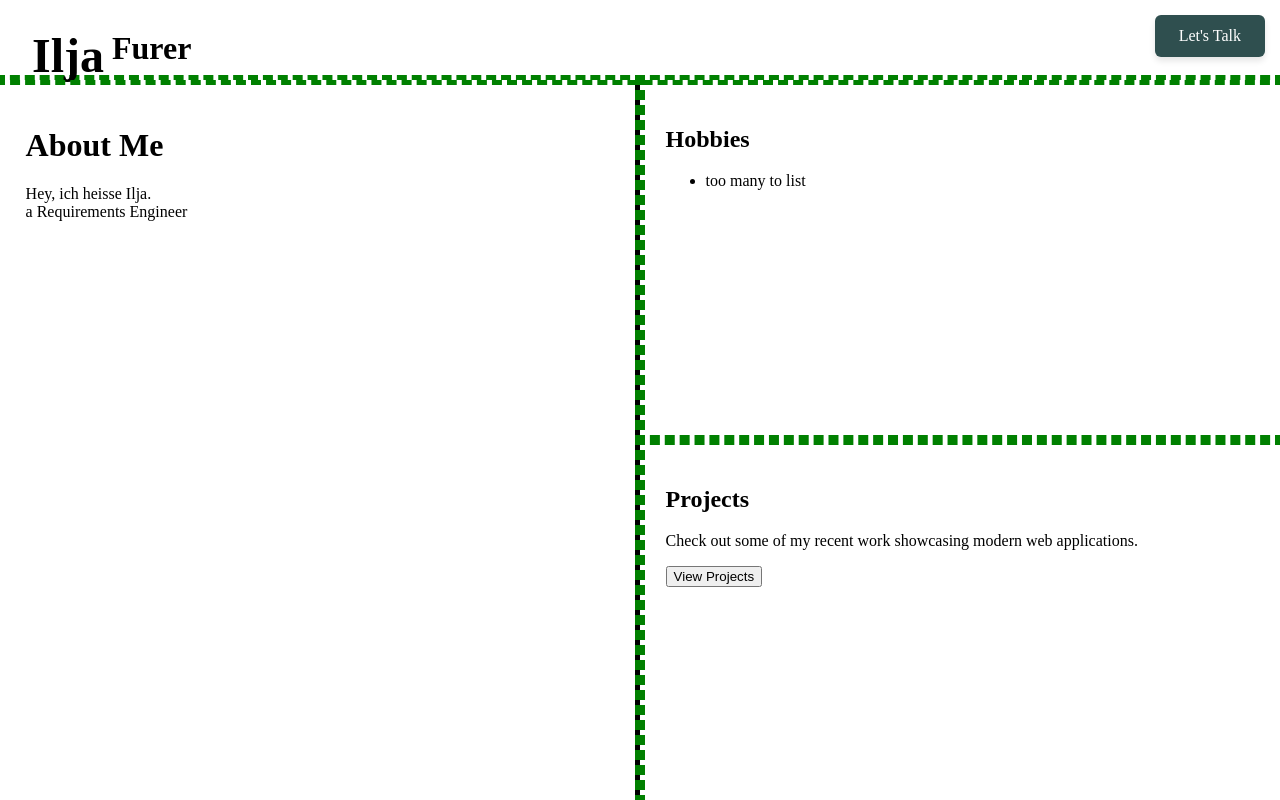
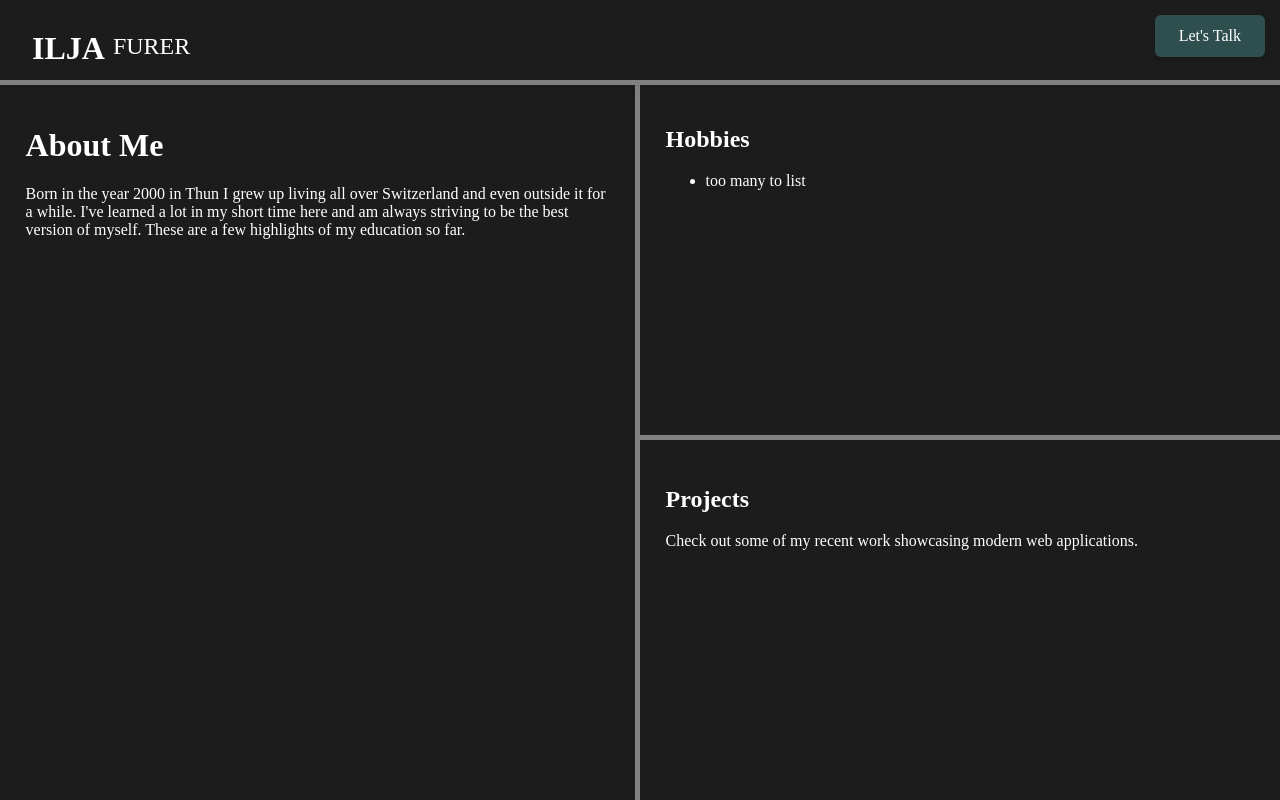
Before and after one commit to Ilja-Furer/Portfolio_Page, an Angular app: page / in a window 1280 px wide. Built offline with nearby package versions, Linux system fonts and the light colour scheme.

Commit message:
added funcitonality to the sections on the page. TODO: Add content to each section; Rework look of website

```diff
--- a/src/app/app.component.css
+++ b/src/app/app.component.css
@@ -1,3 +1,8 @@
+.no-scroll {
+  overflow: hidden;
+  height: 100%;
+}
+
 /* Overlay sliding animation */
 .overlay {
   position: fixed;
@@ -21,30 +26,41 @@
 
 /* Name container - starts in the center */
 .name-container {
+  text-align: center;
   position: fixed;
   top: 50%;
   left: 50%;
   transform: translate(-50%, -50%);
-  text-align: center;
-  transition: opacity 0.5s ease-in-out, transform 0.5s ease-in-out;
-  z-index: 5;
+  transition: transform 0.5s ease-in-out, opacity 0.5s ease-in-out;
 }
 
-/* Name styling */
 h1.name {
   margin: 0;
-  font-size: 4rem; /* Initial size for both names */
   line-height: 1;
-  color: black;
   display: flex;
+  justify-content: center;
+  align-items: flex-end;  /* Aligns the baseline of the names */
   gap: 0.5rem;
-  transition: all 0.5s ease-in-out;
+}
+
+/* First Name - Larger and Lower */
+.first-name {
+  font-size: 4rem;
+  font-weight: 700;
+  line-height: 1;  /* Prevents extra spacing */
+}
+
+/* Last Name - Smaller and Slightly Raised */
+.last-name {
+  font-size: 2.5rem;
+  font-weight: 500;
+  transform: translateY(-10%);  /* Raises the last name slightly */
 }
 
 /* Fade out during the transition */
 .name-container.fade-out {
   opacity: 0;
-  transform: translate(-50%, -50%) scale(0.95); /* Slight scale effect */
+  transform: translate(-50%, -50%) scale(0.95);
 }
 
 /* Move to top-left and reappear */
@@ -52,20 +68,22 @@ h1.name {
   top: 2rem;
   left: 2rem;
   transform: translate(0, 0);
-  opacity: 1; /* Reappears */
+  opacity: 1;
 }
 
-.name-container.move-to-top h1 {
-  font-size: 2.5rem; /* Smaller overall size */
-  color: black;
+/* Styling for the name once it moves to the banner */
+.name-container.move-to-top h1.name {
+  color: white;
 }
 
+/* Adjust the size and elevation if needed */
 .name-container.move-to-top .first-name {
-  font-size: 3rem; /* Slightly larger first name */
+  font-size: 2rem;  /* Adjust the first name size in the banner */
 }
 
 .name-container.move-to-top .last-name {
-  font-size: 2rem; /* Slightly smaller last name */
+  font-size: 1.5rem;  /* Adjust the last name size in the banner */
+  transform: translateY(-10%);  /* Slight elevation */
 }
 
 /* Base styles for sliding elements */
@@ -75,7 +93,8 @@ h1.name {
 .slide-top-banner.show {
   opacity: 1;
   transform: none;
-  outline: 5px dashed green;
+  background-color: rgba(28,28,28);
+  color: white;
 }
 
 /* Common styles for positioning */
@@ -87,19 +106,38 @@ h1.name {
   transition: transform 0.5s ease-out, opacity 0.5s ease-out;
   opacity: 0;
   box-sizing: border-box;
+  outline: thick solid gray;
 }
 
 /* Top Banner */
 .slide-top-banner {
   top: 0;
   left: 0;
-  width: 100vw;
+  width: 100%;
   height: 5rem;
   display: flex;
   align-items: center;
-  justify-content: center;
-  transform: translateY(-100%);
+  justify-content: space-between; /* Separate name and email button */
+  position: fixed; /* Fix banner to the top */
   z-index: 10;
+  box-shadow: 0 2px 8px rgba(0, 0, 0, 0.1); /* Separation shadow */
+  padding: 0 1rem; /* Add padding for spacing */
+}
+
+/* Adjust the name styling inside the banner */
+.name-container.move-to-top h1 {
+  font-size: 1.5rem; /* Resize to fit in the banner */
+  color: black;
+  display: flex;
+  align-items: center;
+  gap: 0.5rem;
+}
+
+.banner-content {
+  display: flex;
+  align-items: center;
+  justify-content: space-between;
+  width: 100%;
 }
 
 /* Left Panel */
@@ -110,7 +148,6 @@ h1.name {
   height: calc(100vh - 5rem);
   transform: translateX(-100%);
   padding: 2vw;
-  border-right: thick solid black;
 }
 
 /* Right Top Panel */
@@ -118,17 +155,68 @@ h1.name {
   top: 5rem;
   right: 0;
   width: 50%;
-  height: calc((100vh - 5rem) / 2); /* Divide remaining height by 2 */
+  height: calc((100vh - 5rem) / 2);
   transform: translateX(100%);
   padding: 2vw;
+  cursor: pointer;
+  transition: transform 0.5s ease-out, opacity 0.5s ease-out, background-color 0.3s ease;
+}
+
+.slide-right-top:hover,
+.slide-right-bottom:hover
+ {
+  background-color: rgba(0, 0, 0, 1);
+}
+
+.container-hobbies,
+.container-projects {
+  position: fixed;
+  top: 5rem;
+  left: 0;
+  width: 100%;
+  height: calc(100vh - 5rem);
+  background-color: rgba(28, 28, 28);
+  overflow-y: auto;
+  z-index: 1;
+  box-shadow: 0 -1px 5px rgba(0, 0, 0, 0.1);
+  animation: slideIn 0.5s ease-out;
+  color: white;
+  margin-top: 0;
+  padding: 2rem;
+}
+
+@keyframes slideIn {
+  from {
+      opacity: 0;
+      transform: translateY(20px);
+  }
+  to {
+      opacity: 1;
+      transform: translateY(0);
+  }
+}
+
+/* Add styles for the content inside container-hobbies */
+.container-hobbies .content,
+.container-projects .content  {
+  max-width: 1200px;
+  margin: 0 auto;
+  padding: 2rem;
+}
+
+/* Ensure pointer events work */
+.slide-right-top.show {
+  opacity: 1;
+  transform: none;
+  pointer-events: auto;
 }
 
 /* Right Bottom Panel */
 .slide-right-bottom {
-  top: calc(5rem + (100vh - 5rem) / 2); /* Position it right after top panel */
+  top: calc(5rem + (100vh - 5rem) / 2);
   right: 0;
   width: 50%;
-  height: calc((100vh - 5rem) / 2); /* Divide remaining height by 2 */
+  height: calc((100vh - 5rem) / 2);
   transform: translateX(100%);
   padding: 2vw;
 }
@@ -150,18 +238,18 @@ h1.name {
   }
 }
 
-/* Left aligned headings*/
-.left-heading{
+/* Left aligned headings */
+.left-heading {
   font-weight: bold;
 }
 
-/* email button styling*/
-.email-button{
+/* Email button styling */
+.email-button {
   position: absolute;
   top: 15px;
   right: 15px;
   text-decoration: none;
-  background-color: rgb(47, 79, 79);  /* Primary button color */
+  background-color: rgb(47, 79, 79);
   color: white;
   padding: 12px 24px;
   border-radius: 6px;
@@ -174,5 +262,20 @@ h1.name {
 }
 
 .email-button:hover {
-  background-color: rgb(64, 107, 107); /* Highlight on hover*/
+  background-color: rgb(64, 107, 107);
 }
+
+/* Scroll padding to avoid content hiding under the fixed banner */
+html, body {
+  margin: 0;
+  padding: 0;
+  height: 100%;
+  overflow-x: hidden;
+  scroll-padding-top: 5rem;
+  background-color: black;
+  color: white;
+}
+
+.container {
+  background-color: black;  /* Ensures seamless transitions */
+}
--- a/src/app/app.component.html
+++ b/src/app/app.component.html
@@ -1,30 +1,46 @@
 <div class="overlay"></div>
 
-<!-- Centered Name -->
-<div
-  class="name-container"
-  [class.fade-out]="fadeOut"
-  [class.move-to-top]="moveToTop"
->
+<!-- Name in Center During Intro -->
+<div class="name-container"
+     [class.fade-out]="fadeOut"
+     [class.move-to-top]="moveToTop">
   <h1 class="name">
     <span class="first-name">{{ firstName }}</span>
     <span class="last-name">{{ lastName }}</span>
   </h1>
 </div>
 
-<!-- Sliding Divs -->
-<div class="container">
+<!-- Top Banner (Always Visible) -->
+<div class="slide-top-banner" [class.show]="moveToTop">
+  <div class="banner-content">
+    <div class="name-container move-to-top">
+      <h1 class="name">
+        <span class="first-name">{{ firstName }}</span>
+        <span class="last-name">{{ lastName }}</span>
+      </h1>
+    </div>
+    <a href="mailto:iljafurer@pm.me" class="email-button">
+      Let's Talk
+    </a>
+  </div>
+</div>
+
+<!-- Sliding Panels (Hidden When Hobbies or Projects Section is Active) -->
+<div class="container" *ngIf="!showHobbies && !showProjects">
   <div class="slide-left" [class.show]="moveToTop">
     <div class="content">
-      <h1 class = "left-heading">About Me</h1>
+      <h1 class="left-heading">About Me</h1>
       <p>
-        Hey, ich heisse Ilja. <br>
-        a Requirements Engineer<br>
-
+        Born in the year 2000 in Thun I grew up living all over Switzerland and even outside it for a while.
+        I've learned a lot in my short time here and am always striving to be the best version of myself.
+        These are a few highlights of my education so far.<br />
       </p>
     </div>
   </div>
-  <div class="slide-right-top" [class.show]="moveToTop">
+
+  <div class="slide-right-top"
+       [class.show]="moveToTop"
+       (click)="onSlideRightTopClick()">
     <div class="content">
       <h2>Hobbies</h2>
       <ul>
@@ -32,18 +48,31 @@
       </ul>
     </div>
   </div>
-  <div class="slide-right-bottom" [class.show]="moveToTop">
+
+  <div class="slide-right-bottom"
+       [class.show]="moveToTop"
+       (click)="onSlideRightBottomClick()">
     <div class="content">
       <h2>Projects</h2>
       <p>Check out some of my recent work showcasing modern web applications.</p>
-      <button class="projects-btn">View Projects</button>
-    </div>
-  </div>
-  <div class="slide-top-banner" [class.show]="moveToTop">
-    <div>
-      <a href="mailto:iljafurer@pm.me" class = "email-button">
-        Let's Talk
-      </a>
     </div>
   </div>
 </div>
+
+<!-- Hobbies Section -->
+<div class="container-hobbies" *ngIf="showHobbies">
+  <div class="content">
+    <h2>My Hobbies</h2>
+    <p>This is where you can expand on your hobbies in detail.</p>
+    <button (click)="closeHobbies()">Close</button>
+  </div>
+</div>
+
+<!-- Projects Section -->
+<div class="container-projects" *ngIf="showProjects">
+  <div class="content">
+    <h2>My Projects</h2>
+    <p>Details about various projects will be listed here.</p>
+    <button (click)="closeProjects()">Close</button>
+  </div>
+</div>
--- a/src/app/app.component.ts
+++ b/src/app/app.component.ts
@@ -1,26 +1,68 @@
 import { Component, OnInit, ChangeDetectorRef } from '@angular/core';
+import { CommonModule } from '@angular/common';
 
 @Component({
   selector: 'app-root',
+  standalone: true,
+  imports: [CommonModule],
   templateUrl: './app.component.html',
   styleUrls: ['./app.component.css'],
 })
 export class AppComponent implements OnInit {
-  firstName = 'Ilja';
-  lastName = 'Furer';
-  fadeOut = false;
-  moveToTop = false;
+  firstName: string = 'ILJA';
+  lastName: string = 'FURER';
+  moveToTop: boolean = false;
+  fadeOut: boolean = false;
+  showHobbies: boolean = false;
+  showProjects: boolean = false;
 
   constructor(private cdr: ChangeDetectorRef) {}
 
   ngOnInit() {
     setTimeout(() => {
       this.fadeOut = true;
-
       setTimeout(() => {
         this.moveToTop = true;
-        this.cdr.detectChanges(); // Force update if needed
+        this.cdr.detectChanges();
       }, 500);
     }, 2000);
   }
+
+  onSlideRightTopClick() {
+    console.log('Hobbies clicked!');
+    this.showHobbies = true;
+    this.showProjects = false;
+
+    document.documentElement.classList.add('no-scroll');
+    setTimeout(() => {
+      window.scrollTo({
+        top: window.innerHeight,
+        behavior: 'smooth'
+      });
+    }, 100);
+  }
+
+  onSlideRightBottomClick() {
+    console.log('Projects clicked!');
+    this.showProjects = true;
+    this.showHobbies = false;
+
+    document.documentElement.classList.add('no-scroll');
+    setTimeout(() => {
+      window.scrollTo({
+        top: window.innerHeight,
+        behavior: 'smooth'
+      });
+    }, 100);
+  }
+
+  closeHobbies() {
+    this.showHobbies = false;
+    document.documentElement.classList.remove('no-scroll');
+  }
+
+  closeProjects() {
+    this.showProjects = false;
+    document.documentElement.classList.remove('no-scroll');
+  }
 }
--- a/src/app/app.config.ts
+++ b/src/app/app.config.ts
@@ -4,5 +4,8 @@ import { provideRouter } from '@angular/router';
 import { routes } from './app.routes';
 
 export const appConfig: ApplicationConfig = {
-  providers: [provideZoneChangeDetection({ eventCoalescing: true }), provideRouter(routes)]
+  providers: [
+    provideZoneChangeDetection({ eventCoalescing: true }),
+    provideRouter(routes)
+  ]
 };
--- a/src/styles.css
+++ b/src/styles.css
@@ -1 +1,8 @@
 /* You can add global styles to this file, and also import other style files */
+html, body {
+    background-color: black; /* Base background to prevent flash */
+    color: white;            /* Ensure readable text */
+    height: 100%;
+    margin: 0;
+    padding: 0;
+  }
```
Also changed, not shown: src/app/app.modules.ts (added, +17 -0 lines). Lines whose indentation alone changed are shown as unchanged.
